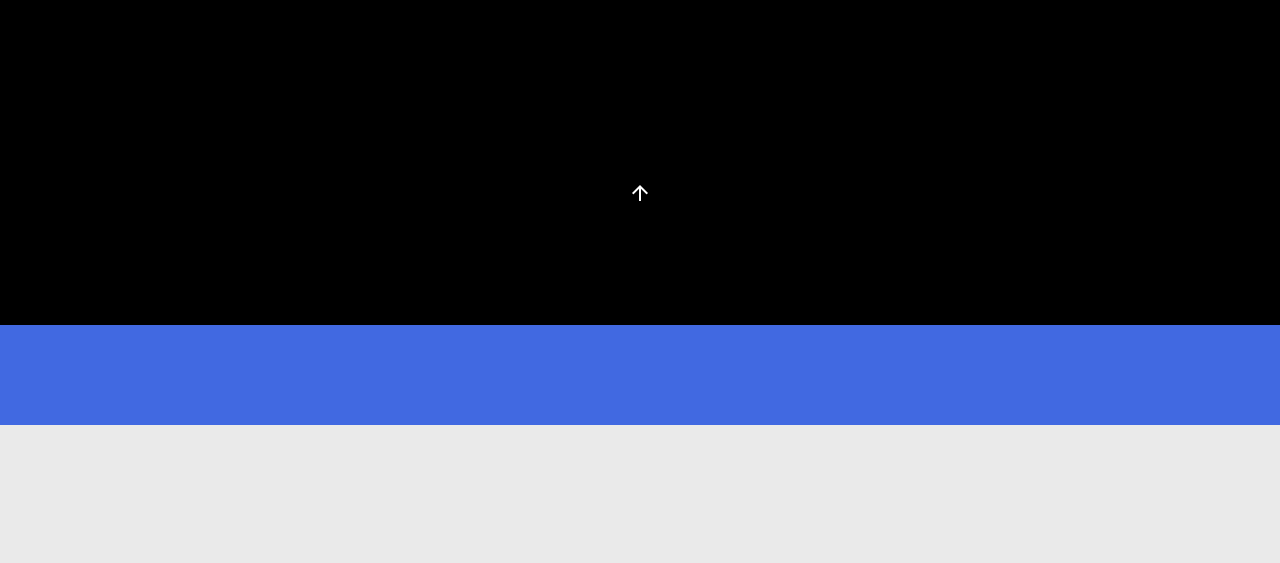
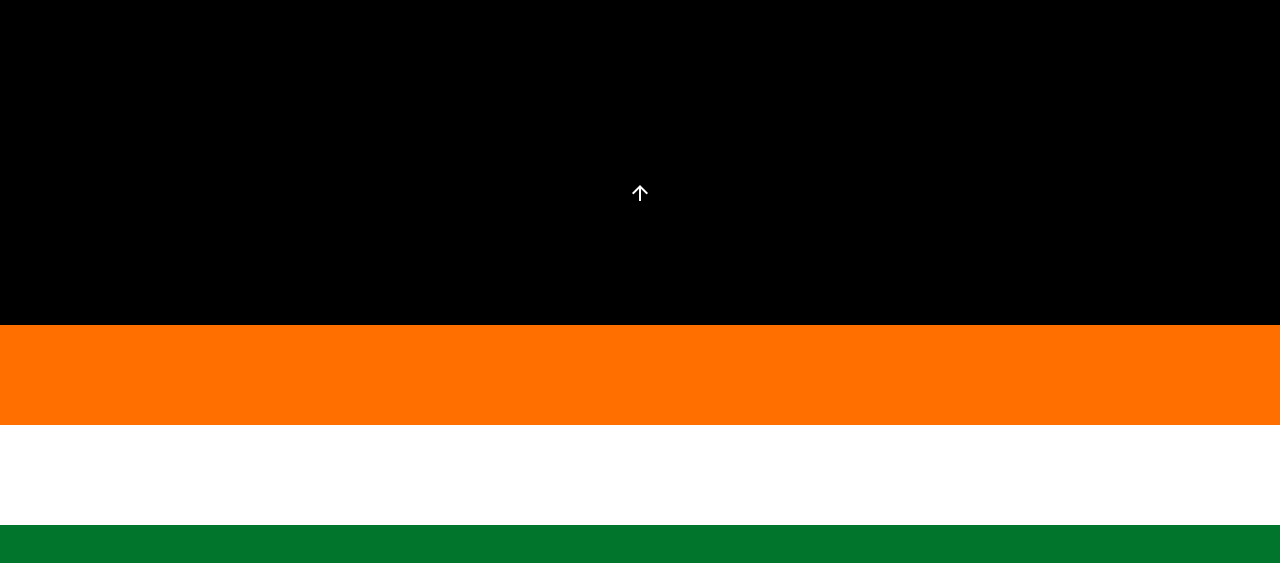
Before and after one commit to VByte-dev/VByte-Landing-Page, a plain HTML site: page index.html in a window 1280 px wide. Shown: the part 3873-4436 px from the top of the page. Drawn offline with nearby package versions, Linux system fonts and the light colour scheme; a web font is replaced by a local one.

Commit message:
Update style.css

```diff
--- a/style.css
+++ b/style.css
@@ -192,14 +192,15 @@ a{
 /* Endbar */
 #endbar1{
     height: 100px;
-    background-color: royalblue;
+    background-color: rgb(255, 111, 0);
 }
 #endbar2{
-    height: 150px;
-    background-color: rgb(234, 234, 234);
-    display: flex;
-    justify-content: center;
-    align-items: center;
+    height: 100px;
+    background-color: rgb(255, 255, 255);
+}
+#endbar3{
+    height: 100px;
+    background-color: rgb(0, 117, 43);
 }
 
 /* Responsive */
```
